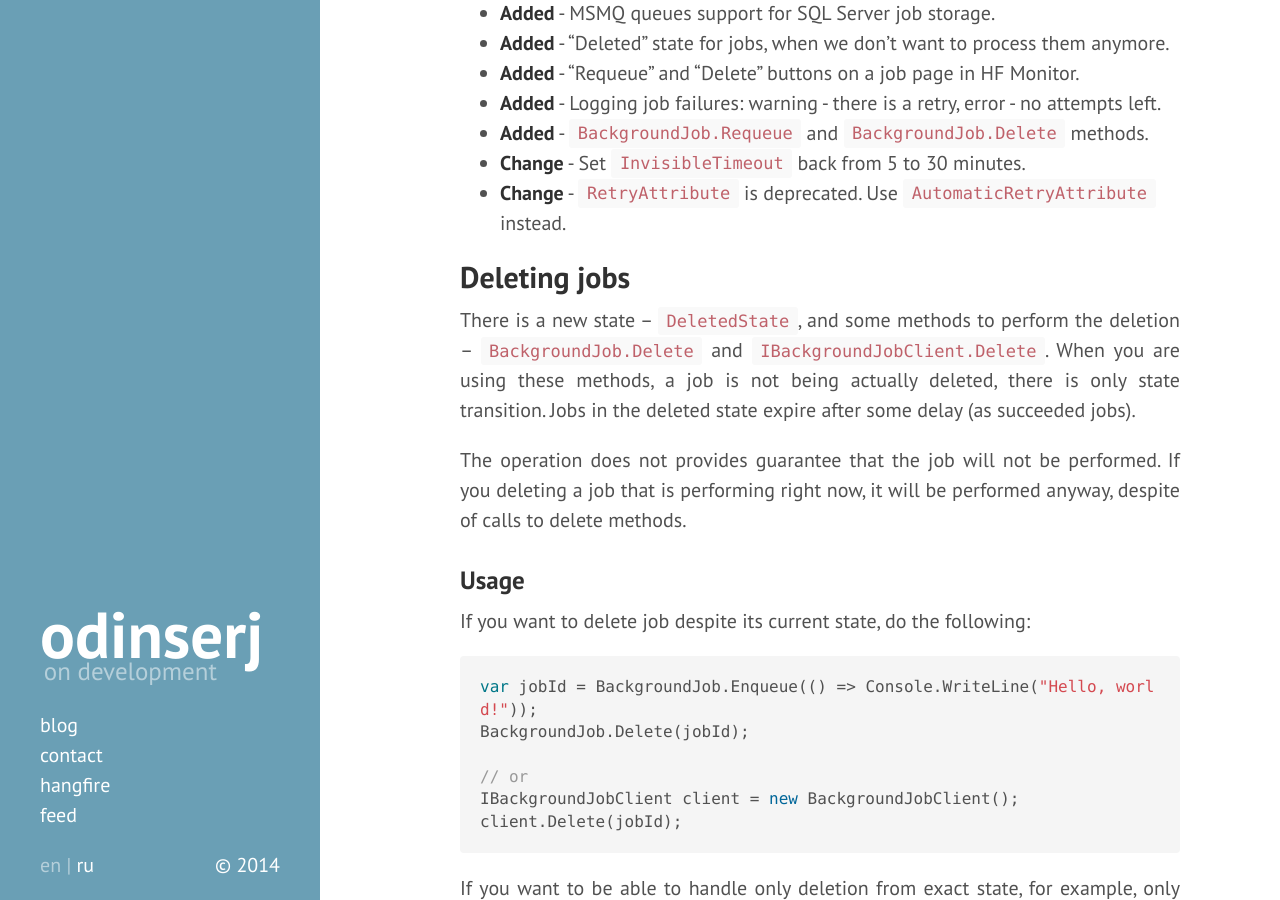
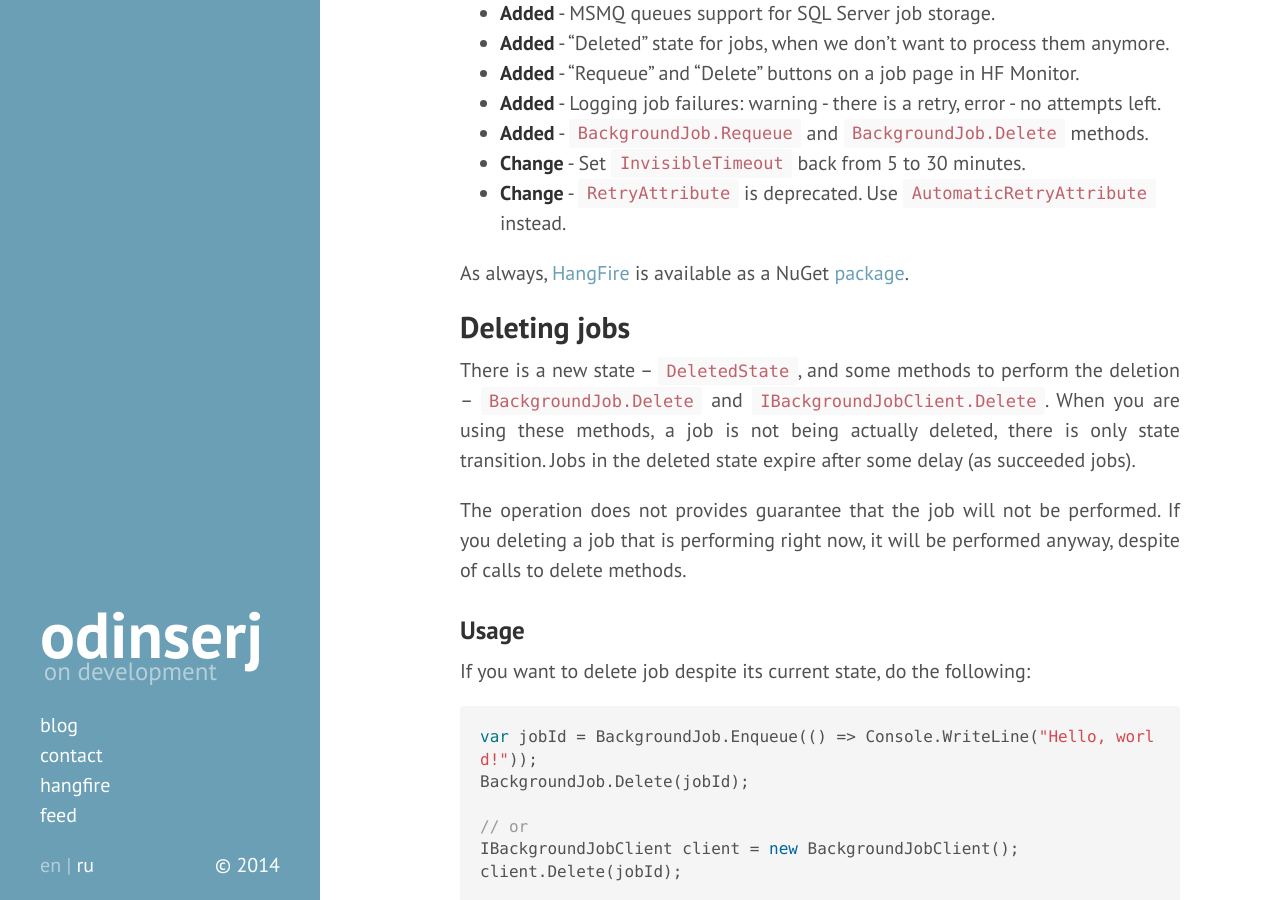
Before and after one commit to odinserj/odinserj.net, a Jekyll site: the page built from _posts/2014-05-17-hangfire-0.8.1-released.md, in a window 1280 px wide and 900 px high, scrolled down 340 px. Built offline with Jekyll 4.4.1, drawn with Linux system fonts in a browser that asks for light colours; Markdown is read by kramdown in place of the engine named in the settings; comment, search, counter and statistics services are not loaded.

Commit message:
Some links

```diff
--- a/_posts/2014-05-17-hangfire-0.8.1-released.md
+++ b/_posts/2014-05-17-hangfire-0.8.1-released.md
@@ -14,6 +14,8 @@ This release contains a bunch of new features, that complete the background job
 * **Added** - `BackgroundJob.Requeue` and `BackgroundJob.Delete` methods.
 * **Change** - Set `InvisibleTimeout` back from 5 to 30 minutes.
 * **Change** - `RetryAttribute` is deprecated. Use `AutomaticRetryAttribute` instead.
+
+As always, [HangFire](http://hangfire.io) is available as a NuGet [package](https://www.nuget.org/packages/HangFire/).
 
 ## Deleting jobs
 
```
